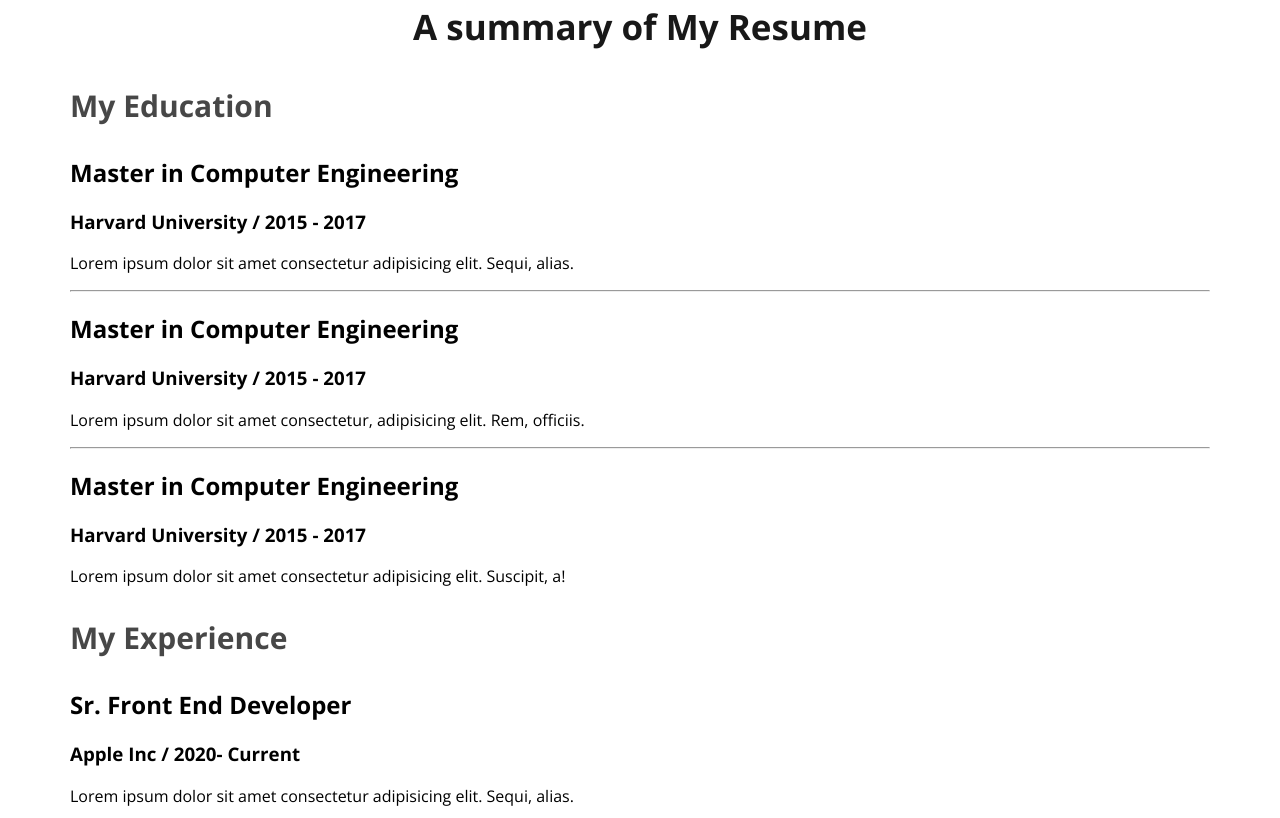
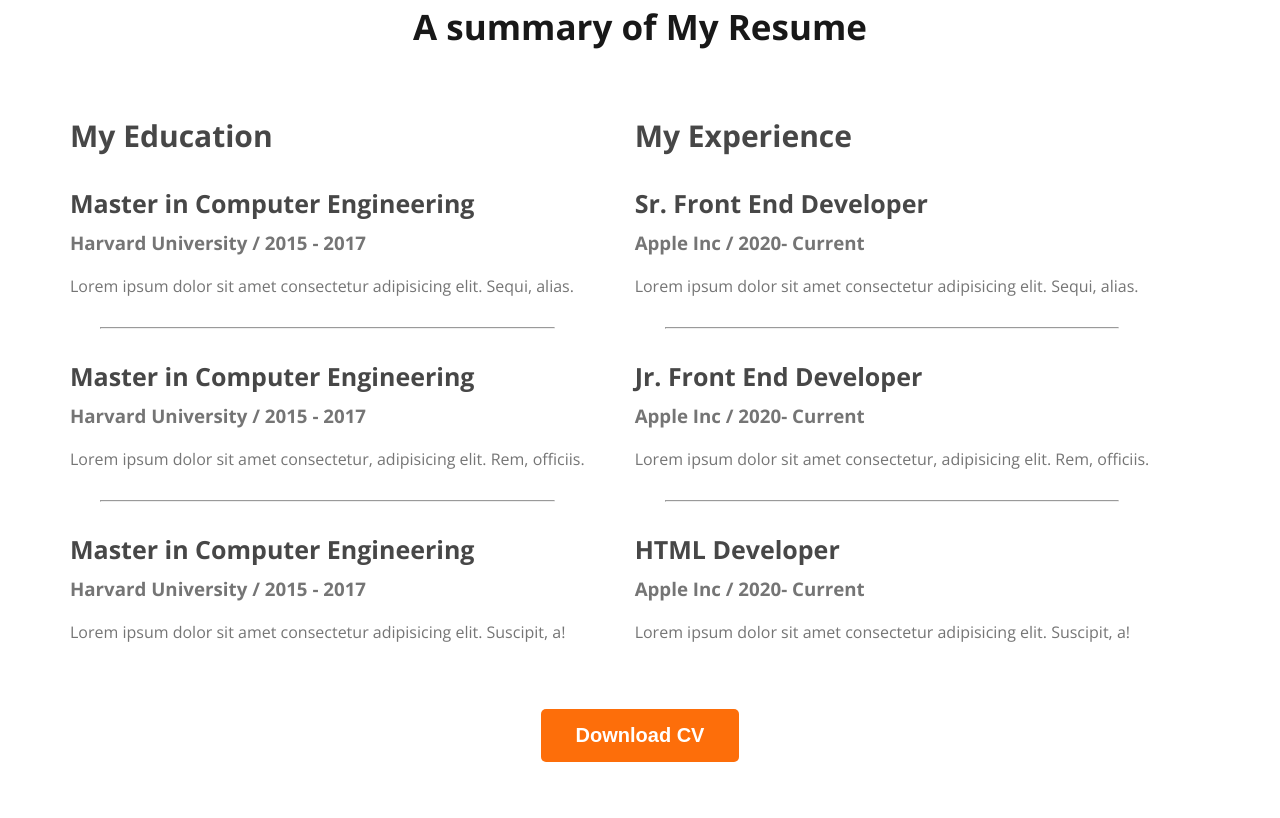
Before and after one commit to ArifeenH/test-portfolio, a plain HTML site: page index.html in a window 1280 px wide. Shown: the part 2322-3140 px from the top of the page. After the commit the page ends 3092 px from the top, so only its background shows below. Drawn offline with nearby package versions, Linux system fonts and the light colour scheme.

Commit message:
resume finalised

```diff
--- a/index.html
+++ b/index.html
@@ -127,6 +127,9 @@
                     </div>
                 </div>
             </div>
+                <div class="download-cv">
+                    <button class="btn-primary">Download CV</button>
+                </div>
           </section>
     </main>
     <footer>
--- a/styles/styles.css
+++ b/styles/styles.css
@@ -128,3 +128,28 @@ main section{
   font-size: 30px;
   font-weight: 700;
 }
+.resume-container{
+    display: flex;
+    gap: 50px;
+}
+.resume-item-title{
+    color: #474747;
+    font-size: 25px;
+    font-weight: 700;
+    margin-bottom: 10px;
+}
+
+.resume-item-institute{
+    margin-bottom: 20px;
+    margin-top: 0;
+}
+.resume-item-description, .resume-item-institute{
+    color: #757575;
+}
+.resume-container hr{
+    margin: 30px;
+}
+.download-cv{
+    text-align: center;
+    margin-top: 50px;
+}
```
